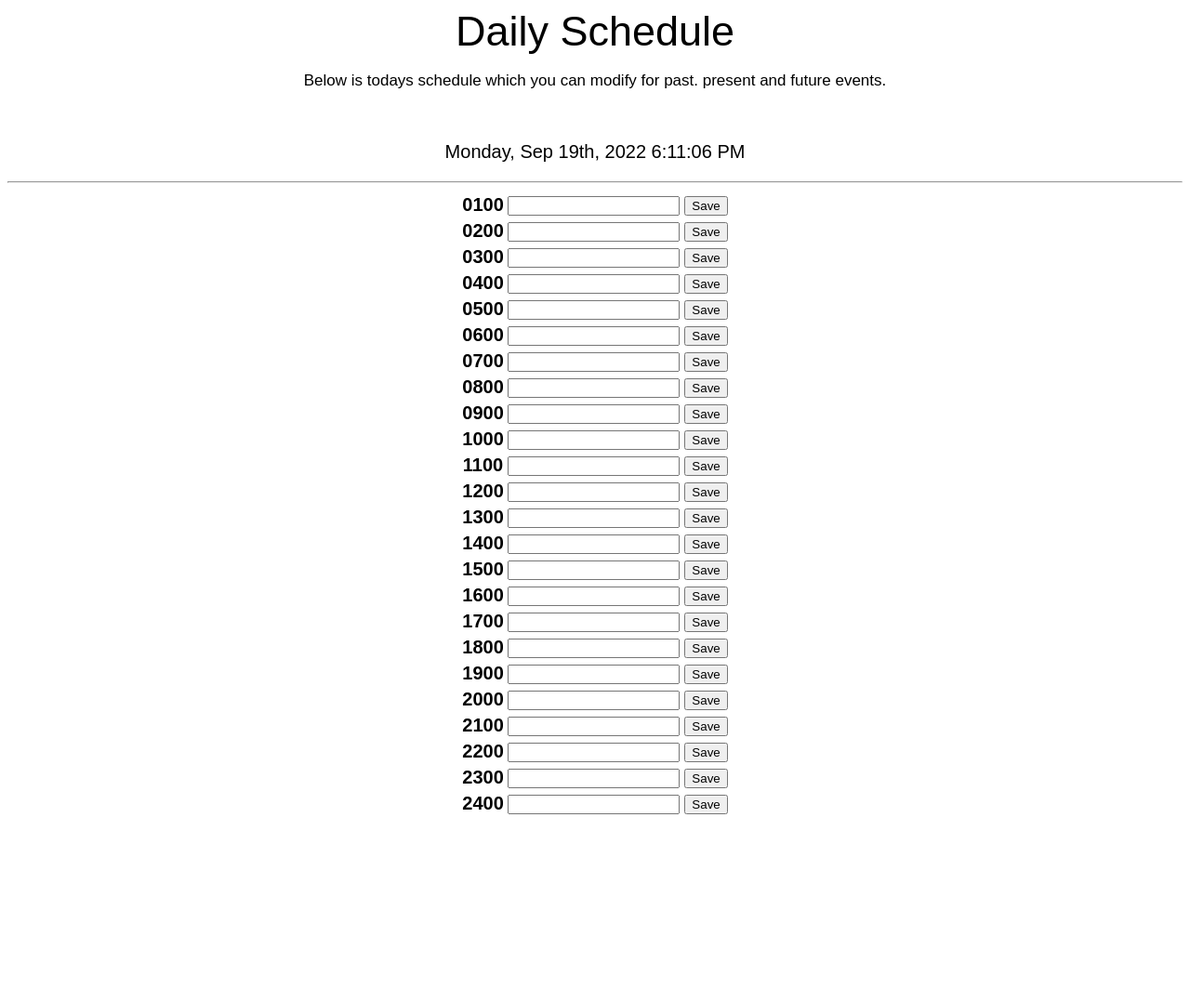
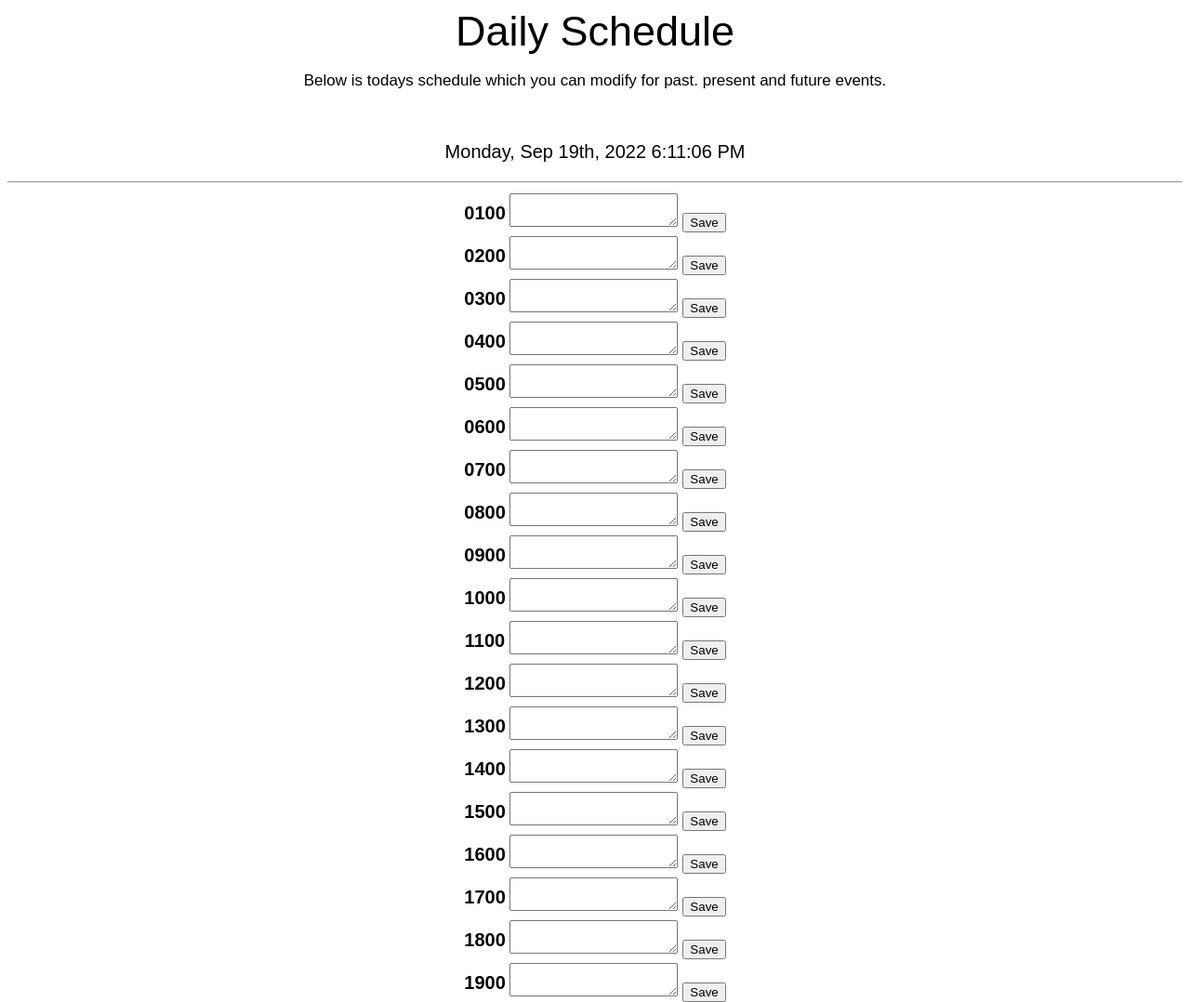
Before and after one commit to eddiefigueroa18/operation-itenerary, a plain HTML site: page index.html in a window 1280 px wide. Shown: the top 1078 px of the page at 93% size. Before the commit the page ends 887 px from the top, so only its background shows below. Drawn offline with nearby package versions, Linux system fonts and the light colour scheme.

Commit message:
changed the text input into text area. it makes the textbox larger and adjustable. It also starts at the top left instead of the center and flex's column style

```diff
--- a/index.html
+++ b/index.html
@@ -30,122 +30,122 @@
         <table class="schedule-content">
             <tr class="time-content-save">
                 <th class="time-01" scope="row">0100</th>
-                <td id="timeslot-sections"><input class="text-area" type="textArea-01">
+                <td id="timeslot-sections"><textarea class="textArea-01"></textarea>
                 <button id="save-btn">Save</button></td>
             </tr>
             <tr class="time-content-save">
                 <th class="time-02" scope="row">0200</th>
-                <td id="timeslot-sections"><input class="text-area" type="textArea-01">
+                <td id="timeslot-sections"><textarea class="textArea-01"></textarea>
                 <button id="save-btn">Save</button></td>
             </tr>
             <tr class="time-content-save">
                 <th class="time-03" scope="row">0300</th>
-                <td id="timeslot-sections"><input class="text-area" type="textArea-01">
+                <td id="timeslot-sections"><textarea class="textArea-01"></textarea>
                 <button id="save-btn">Save</button></td>
             </tr>
             <tr class="time-content-save">
                 <th class="time-04" scope="row">0400</th>
-                <td id="timeslot-sections"><input class="text-area" type="textArea-01">
+                <td id="timeslot-sections"><textarea class="textArea-01"></textarea>
                 <button id="save-btn">Save</button></td>
             </tr>
             <tr class="time-content-save">
                 <th class="time-05" scope="row">0500</th>
-                <td id="timeslot-sections"><input class="text-area" type="textArea-01">
+                <td id="timeslot-sections"><textarea class="textArea-01"></textarea>
                 <button id="save-btn">Save</button></td>
             </tr>
             <tr class="time-content-save">
                 <th class="time-06" scope="row">0600</th>
-                <td id="timeslot-sections"><input class="text-area" type="textArea-01">
+                <td id="timeslot-sections"><textarea class="textArea-01"></textarea>
                 <button id="save-btn">Save</button></td>
             </tr>
             <tr class="time-content-save">
                 <th class="time-07" scope="row">0700</th>
-                <td id="timeslot-sections"><input class="text-area" type="textArea-01">
+                <td id="timeslot-sections"><textarea class="textArea-01"></textarea>
                 <button id="save-btn">Save</button></td>
             </tr>
             <tr class="time-content-save">
                 <th class="time-08" scope="row">0800</th>
-                <td id="timeslot-sections"><input class="text-area" type="textArea-01">
+                <td id="timeslot-sections"><textarea class="textArea-01"></textarea>
                 <button id="save-btn">Save</button></td>
             </tr>
             <tr class="time-content-save">
                 <th class="time-09" scope="row">0900</th>
-                <td id="timeslot-sections"><input class="text-area" type="textArea-01">
+                <td id="timeslot-sections"><textarea class="textArea-01"></textarea>
                 <button id="save-btn">Save</button></td>
             </tr>
             <tr class="time-content-save">
                 <th class="time-10" scope="row">1000</th>
-                <td id="timeslot-sections"><input class="text-area" type="textArea-01">
+                <td id="timeslot-sections"><textarea class="textArea-01"></textarea>
                 <button id="save-btn">Save</button></td>
             </tr>
             <tr class="time-content-save">
                 <th class="time-11" scope="row">1100</th>
-                <td id="timeslot-sections"><input class="text-area" type="textArea-01">
+                <td id="timeslot-sections"><textarea class="textArea-01"></textarea>
                 <button id="save-btn">Save</button></td>
             </tr>
             <tr class="time-content-save">
                 <th class="time-12" scope="row">1200</th>
-                <td id="timeslot-sections"><input class="text-area" type="textArea-01">
+                <td id="timeslot-sections"><textarea class="textArea-01"></textarea>
                 <button id="save-btn">Save</button></td>
             </tr>
             <tr class="time-content-save">
                 <th class="time-13" scope="row">1300</th>
-                <td id="timeslot-sections"><input class="text-area" type="textArea-01">
+                <td id="timeslot-sections"><textarea class="textArea-01"></textarea>
                 <button id="save-btn">Save</button></td>
             </tr>
             <tr class="time-content-save">
                 <th class="time-14" scope="row">1400</th>
-                <td id="timeslot-sections"><input class="text-area" type="textArea-01">
+                <td id="timeslot-sections"><textarea class="textArea-01"></textarea>
                 <button id="save-btn">Save</button></td>
             </tr>
             <tr class="time-content-save">
                 <th class="time-15" scope="row">1500</th>
-                <td id="timeslot-sections"><input class="text-area" type="textArea-01">
+                <td id="timeslot-sections"><textarea class="textArea-01"></textarea>
                 <button id="save-btn">Save</button></td>
             </tr>
             <tr class="time-content-save">
                 <th class="time-16" scope="row">1600</th>
-                <td id="timeslot-sections"><input class="text-area" type="textArea-01">
+                <td id="timeslot-sections"><textarea class="textArea-01"></textarea>
                 <button id="save-btn">Save</button></td>
             </tr>
             <tr class="time-content-save">
                 <th class="time-17" scope="row">1700</th>
-                <td id="timeslot-sections"><input class="text-area" type="textArea-01">
+                <td id="timeslot-sections"><textarea class="textArea-01"></textarea>
                 <button id="save-btn">Save</button></td>
             </tr>
             <tr class="time-content-save">
                 <th class="time-18" scope="row">1800</th>
-                <td id="timeslot-sections"><input class="text-area" type="textArea-01">
+                <td id="timeslot-sections"><textarea class="textArea-01"></textarea>
                 <button id="save-btn">Save</button></td>
             </tr>
             <tr class="time-content-save">
                 <th class="time-19" scope="row">1900</th>
-                <td id="timeslot-sections"><input class="text-area" type="textArea-01">
+                <td id="timeslot-sections"><textarea class="textArea-01"></textarea>
                 <button id="save-btn">Save</button></td>
             </tr>
             <tr class="time-content-save">
                 <th class="time-20" scope="row">2000</th>
-                <td id="timeslot-sections"><input class="text-area" type="textArea-01">
+                <td id="timeslot-sections"><textarea class="textArea-01"></textarea>
                 <button id="save-btn">Save</button></td>
             </tr>
             <tr class="time-content-save">
                 <th class="time-21" scope="row">2100</th>
-                <td id="timeslot-sections"><input class="text-area" type="textArea-01">
+                <td id="timeslot-sections"><textarea class="textArea-01"></textarea>
                 <button id="save-btn">Save</button></td>
             </tr>
             <tr class="time-content-save">
                 <th class="time-22" scope="row">2200</th>
-                <td id="timeslot-sections"><input class="text-area" type="textArea-01">
+                <td id="timeslot-sections"><textarea class="textArea-01"></textarea>
                 <button id="save-btn">Save</button></td>
             </tr>
             <tr class="time-content-save">
                 <th class="time-23" scope="row">2300</th>
-                <td id="timeslot-sections"><input class="text-area" type="textArea-01">
+                <td id="timeslot-sections"><textarea class="textArea-01"></textarea>
                 <button id="save-btn">Save</button></td>
             </tr>
             <tr class="time-content-save">
                 <th class="time-24" scope="row">2400</th>
-                <td id="timeslot-sections"><input class="text-area" type="textArea-01">
+                <td id="timeslot-sections"><textarea class="textArea-01"></textarea>
                 <button id="save-btn">Save</button></td>
             </tr>
         </table>
```
